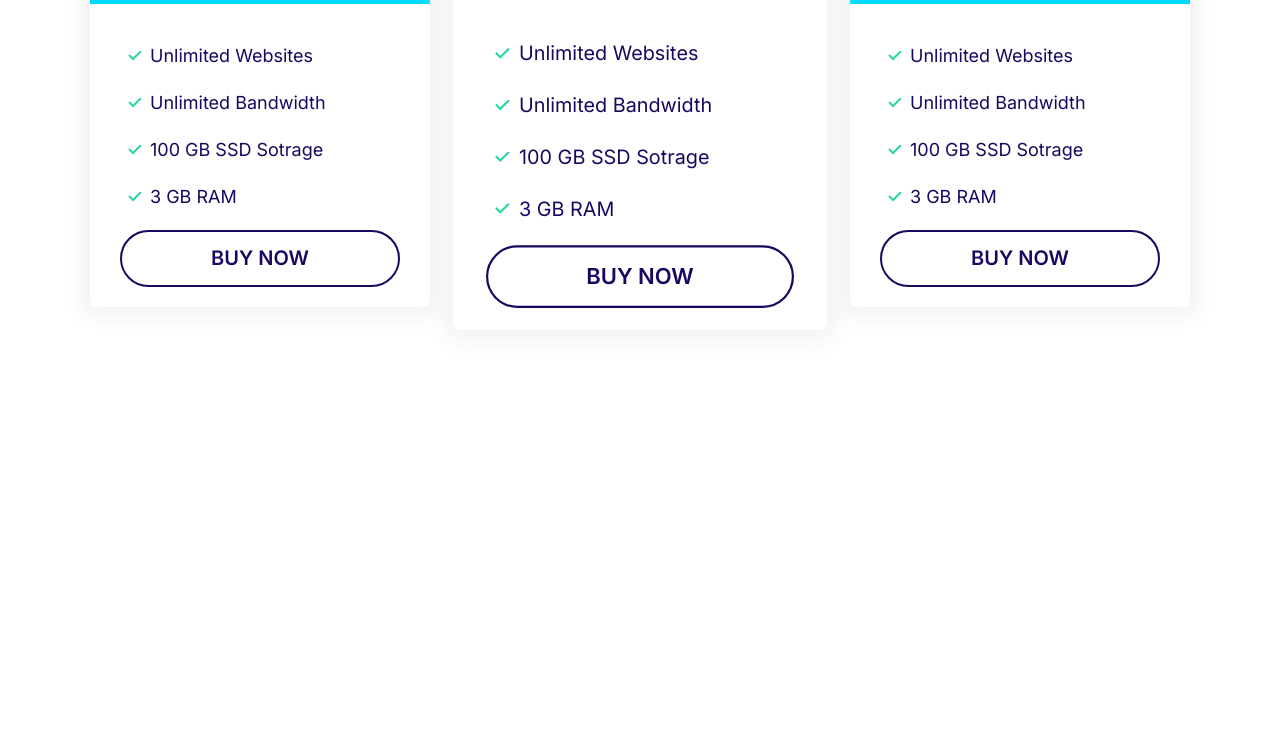
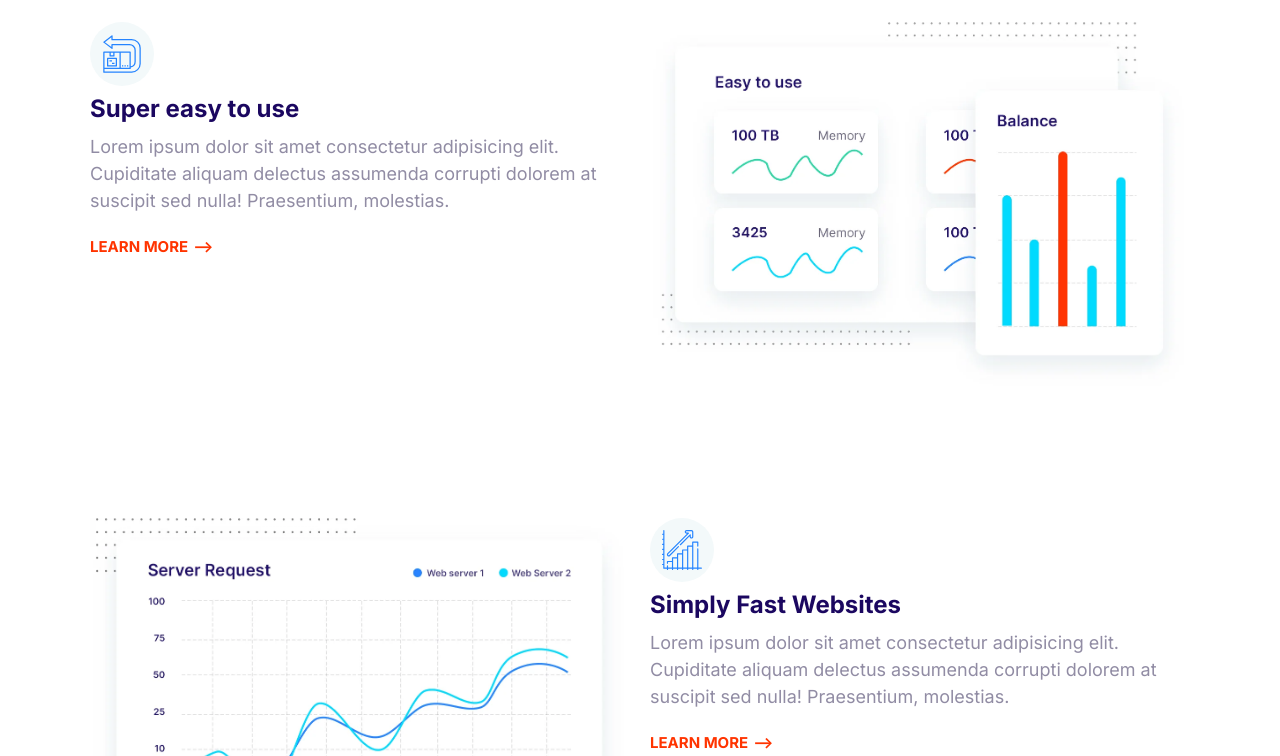
Before and after one commit to adilya2001/atrix, a plain HTML site: page index.html in a window 1280 px wide. Shown: the part 212-968 px from the top of the page. Before the commit the page ends 800 px from the top, so only its background shows below. Drawn offline with Linux system fonts and the light colour scheme.

Commit message:
features define

```diff
--- a/css/styles.css
+++ b/css/styles.css
@@ -766,3 +766,28 @@ a {
 .block-plans .card {
   max-width: 500px;
 }
+
+/* features */
+
+.feature {
+  gap: 4rem 2rem;
+  margin: 12rem 0;
+}
+
+.feature__heading {
+  margin: 1rem 0;
+}
+
+.feature:first-of-type {
+  margin-top: 6rem;
+}
+
+.feature__image {
+  width: 100%;
+}
+
+@media screen and (min-width: 768px) {
+  .feature:nth-of-type(even) .feature__content {
+    order: 2;
+  }
+}
--- a/index.html
+++ b/index.html
@@ -14,72 +14,80 @@
     />
   </head>
   <body>
-    <section class="block container block-plans">
-      <div class="grid grid--1x3">
-        <div class="plan">
-          <div class="card card--secondary">
-            <header class="card__header">
-              <h3 class="plan__name">Entry</h3>
-              <span class="plan__price">$14</span>
-              <span class="plan__billing-cycle">/month</span>
-              <span class="badge badge--secondary badge--small">10% OFF</span>
-              <span class="plan__description">Easy start on the cloud</span>
-            </header>
-            <div class="card__body">
-              <ul class="list list--tick">
-                <li class="list__item">Unlimited Websites</li>
-                <li class="list__item">Unlimited Bandwidth</li>
-                <li class="list__item">100 GB SSD Sotrage</li>
-                <li class="list__item">3 GB RAM</li>
-              </ul>
-              <button class="btn--outline btn--block">BUY NOW</button>
-            </div>
-          </div>
+    <section class="block container">
+      <header class="block__header">
+        <h2>Host cloud to Keep Growing</h2>
+        <p>Lorem ipsum dolor sit amet consectetur adipisicing elit. Laborum, illum?</p>
+      </header>
+      <article class="grid grid--1x2 feature">
+        <div class="feature__content">
+          <span class="icon-container">
+            <svg class="icon icon--primary">
+              <use xlink:href="css/images/sprite.svg#easy"></use>
+            </svg>
+          </span>
+          <h3 class="feature__heading">Super easy to use</h3>
+          <p>
+            Lorem ipsum dolor sit amet consectetur adipisicing elit. Cupiditate
+            aliquam delectus assumenda corrupti dolorem at suscipit sed nulla!
+            Praesentium, molestias.
+          </p>
+          <a href="#" class="link-arrow">Learn more</a>
         </div>
+        <picture>
+          <source type="image/webp" srcset="css/images/easy.webp" />
+          <source type="image/jpg" srcset="css/images/easy.jpg" />
+          <img class="feature__image" src="css/images/easy.jpg" alt="" />
+        </picture>
+      </article>
 
-        <div class="plan plan--popular">
-          <div class="card card--primary">
-            <header class="card__header">
-              <h3 class="plan__name">Entry</h3>
-              <span class="plan__price">$14</span>
-              <span class="plan__billing-cycle">/month</span>
-              <span class="badge badge--primary badge--small">10% OFF</span>
-              <span class="plan__description">Easy start on the cloud</span>
-            </header>
-            <div class="card__body">
-              <ul class="list list--tick">
-                <li class="list__item">Unlimited Websites</li>
-                <li class="list__item">Unlimited Bandwidth</li>
-                <li class="list__item">100 GB SSD Sotrage</li>
-                <li class="list__item">3 GB RAM</li>
-              </ul>
-              <button class="btn--outline btn--block">BUY NOW</button>
-            </div>
-          </div>
+      <article class="grid grid--1x2 feature">
+        <div class="feature__content">
+          <span class="icon-container">
+            <svg class="icon icon--primary">
+              <use xlink:href="css/images/sprite.svg#growth"></use>
+            </svg>
+          </span>
+          <h3 class="feature__heading">Simply Fast Websites</h3>
+          <p>
+            Lorem ipsum dolor sit amet consectetur adipisicing elit. Cupiditate
+            aliquam delectus assumenda corrupti dolorem at suscipit sed nulla!
+            Praesentium, molestias.
+          </p>
+          <a href="#" class="link-arrow">Learn more</a>
         </div>
+        <picture>
+          <source type="image/webp" srcset="css/images/fast.webp" />
+          <source type="image/jpg" srcset="css/images/fast.jpg" />
+          <img class="feature__image" src="css/images/fast.jpg" alt="" />
+        </picture>
+      </article>
+      </article>
 
-        <div class="plan">
-          <div class="card card--secondary">
-            <header class="card__header">
-              <h3 class="plan__name">Entry</h3>
-              <span class="plan__price">$14</span>
-              <span class="plan__billing-cycle">/month</span>
-              <span class="badge badge--secondary badge--small">10% OFF</span>
-              <span class="plan__description">Easy start on the cloud</span>
-            </header>
-            <div class="card__body">
-              <ul class="list list--tick">
-                <li class="list__item">Unlimited Websites</li>
-                <li class="list__item">Unlimited Bandwidth</li>
-                <li class="list__item">100 GB SSD Sotrage</li>
-                <li class="list__item">3 GB RAM</li>
-              </ul>
-              <button class="btn--outline btn--block">BUY NOW</button>
-            </div>
-          </div>
+
+      <article class="grid grid--1x2 feature">
+        <div class="feature__content">
+          <span class="icon-container">
+            <svg class="icon icon--primary">
+              <use xlink:href="css/images/sprite.svg#wordpress"></use>
+            </svg>
+          </span>
+          <h3 class="feature__heading">Wordpress Made Easy</h3>
+          <p>
+            Lorem ipsum dolor sit amet consectetur adipisicing elit. Cupiditate
+            aliquam delectus assumenda corrupti dolorem at suscipit sed nulla!
+            Praesentium, molestias.
+          </p>
+          <a href="#" class="link-arrow">Learn more</a>
         </div>
-      </div>
+        <picture>
+          <source type="image/webp" srcset="css/images/wordpress.webp" />
+          <source type="image/jpg" srcset="css/images/wordpress.jpg" />
+          <img class="feature__image" src="css/images/wordpress.jpg" alt="" />
+        </picture>
+      </article>
     </section>
+
     <script src="js/main.js"></script>
   </body>
 </html>
```
Also changed, not shown: css/components/features.html (added, +75 -0 lines), css/images/easy.jpg (added), css/images/easy.webp (added), css/images/fast.jpg (added), css/images/fast.webp (added), css/images/growth.svg (added), css/images/wordpress.jpg (added), css/images/wordpress.webp (added).
